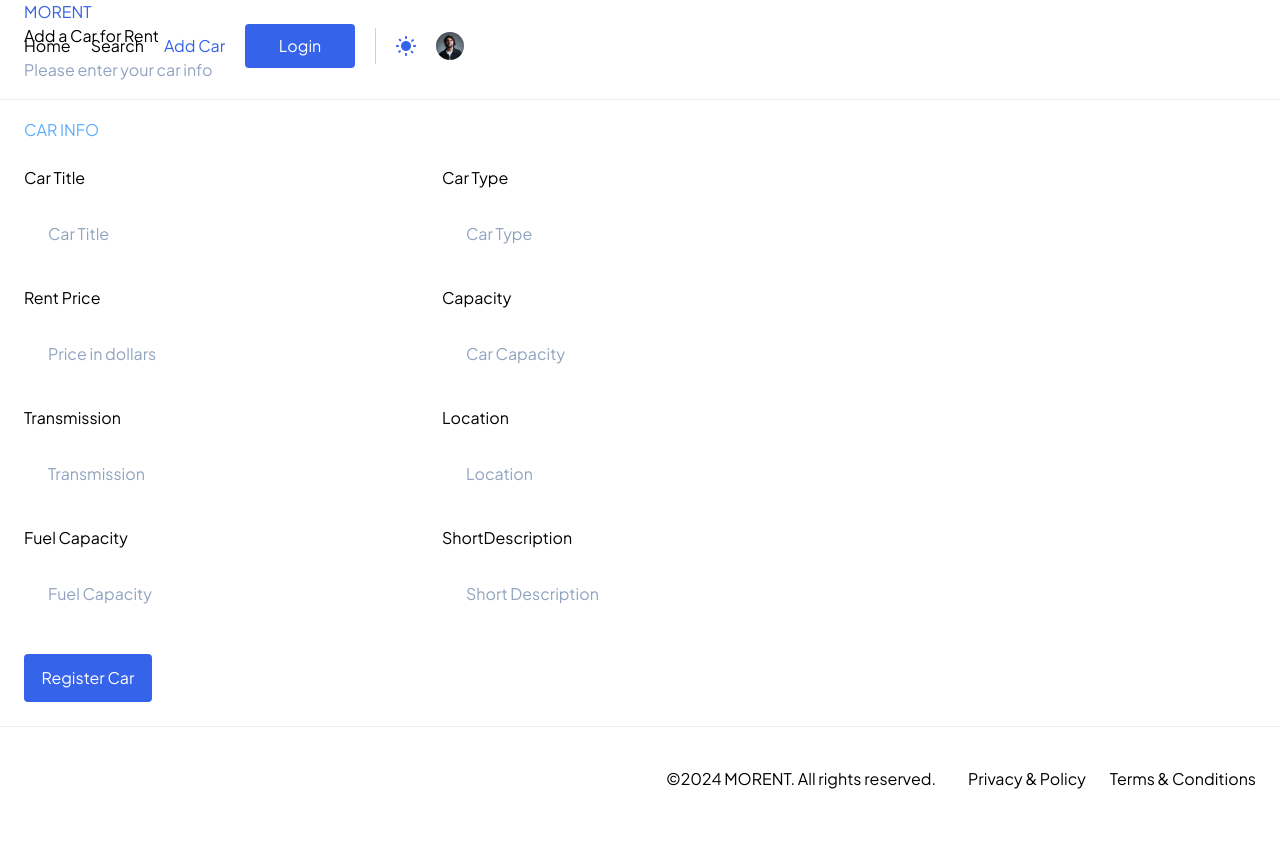
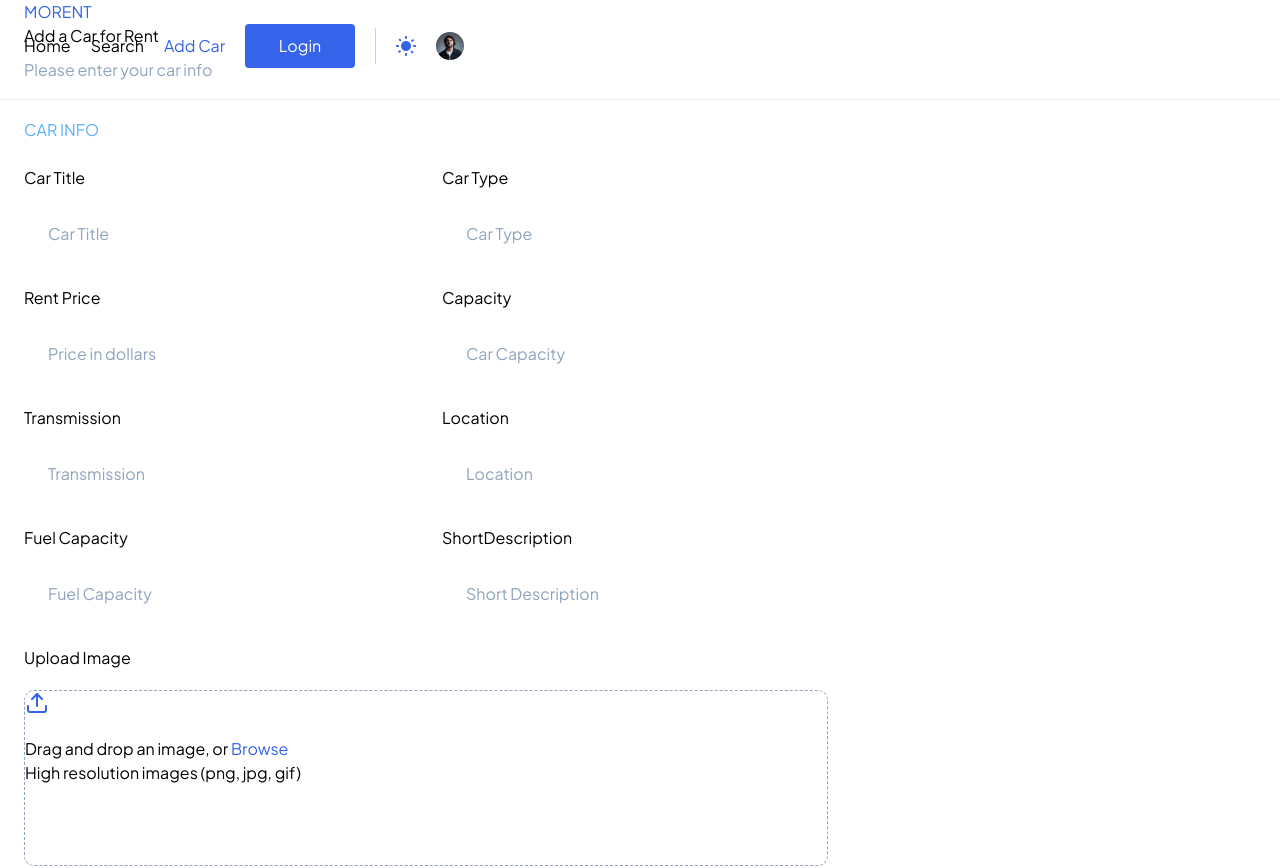
Before and after one commit to GlenMac90/rent-wheels, a Next.js app: page /cars/new in a window 1280 px wide. Shown: the top 868 px of the page. Before the commit the page ends 831 px from the top, so only its background shows below. Built offline with nearby package versions, Linux system fonts and the light colour scheme.

Commit message:
add dropzone to create car form

```diff
--- a/components/form/CreateCarForm.tsx
+++ b/components/form/CreateCarForm.tsx
@@ -1,5 +1,6 @@
 "use client";
 
+import { useCallback, useRef, useState, MouseEvent } from "react";
 import { SubmitHandler, useForm } from "react-hook-form";
 import { zodResolver } from "@hookform/resolvers/zod";
 import {
@@ -8,11 +9,15 @@ import {
   PopoverTrigger,
 } from "@/components/ui/popover";
 import { Command, CommandGroup, CommandItem } from "@/components/ui/command";
+import { useDropzone } from "react-dropzone";
+import { FiUpload } from "react-icons/fi";
+import { IoClose } from "react-icons/io5";
 
 import Button from "../Button";
 import { carFormSchema, CarFormFields } from "@/schemas";
 import { carTypes, carCapacity, carTransmission } from "@/constants";
 import { PopoverClose } from "@radix-ui/react-popover";
+import Image from "next/image";
 
 const rowStyles = "flex flex-col gap-6 md:flex-row md:gap-8 mt-6";
 const labelInputContainerStyles =
@@ -23,6 +28,8 @@ const inputStyles =
 const errorMessageStyles = "absolute text-red-500 light-14 -bottom-5";
 
 const CreateCarForm = () => {
+  const [images, setImages] = useState<string[]>([]);
+  const fileInputRef = useRef<HTMLInputElement>(null);
   const {
     register,
     handleSubmit,
@@ -33,11 +40,29 @@ const CreateCarForm = () => {
     resolver: zodResolver(carFormSchema),
   });
 
+  console.log(images);
   const formValues = watch();
-  console.log(formValues.rentPrice);
 
   const onSubmit: SubmitHandler<CarFormFields> = (data) => {
     console.log(data);
+  };
+
+  const onDrop = useCallback((acceptedFiles: any) => {
+    const file = acceptedFiles[0];
+    const urlString = URL.createObjectURL(file);
+    setImages((prev) => [...prev, urlString]);
+  }, []);
+  const { getRootProps, getInputProps, isDragActive } = useDropzone({ onDrop });
+
+  const handleButtonClick = () => {
+    if (fileInputRef.current) fileInputRef.current.click();
+  };
+
+  const handleImageDelete = (e: MouseEvent<HTMLButtonElement>) => {
+    const index = images.findIndex((img) => img === e.currentTarget.value);
+    const newImages = [...images];
+    newImages.splice(index, 1);
+    setImages(newImages);
   };
 
   return (
@@ -260,6 +285,57 @@ const CreateCarForm = () => {
           )}
         </div>
       </div>
+
+      {images && images.length > 0 && (
+        <div className="mt-6 flex w-full flex-wrap justify-center gap-4">
+          {images.map((image) => (
+            <div key={image} className="relative flex">
+              <button
+                className="absolute right-1 top-1 bg-white/50 text-xl text-slate-600"
+                onClick={handleImageDelete}
+                type="button"
+              >
+                <IoClose />
+              </button>
+              <Image
+                src={image}
+                alt="car image"
+                width={180}
+                height={180}
+                className="object-contain"
+              />
+            </div>
+          ))}
+        </div>
+      )}
+
+      <div className="mt-6 flex w-full flex-col gap-5">
+        <label className="semibold-14 md:semibold-16 text-gray-900_white">
+          Upload Image
+        </label>
+        <div
+          {...getRootProps()}
+          className={`flex-center h-44 w-full flex-col rounded-ten border border-dashed border-gray-400 ${isDragActive && "bg-white-200_gray-800"}`}
+        >
+          <input {...getInputProps()} className="hidden" ref={fileInputRef} />
+          <button type="button" onClick={handleButtonClick}>
+            <FiUpload className="text-2xl text-blue-500" />
+          </button>
+          <p className="medium-14 text-gray-blue-100 mt-4">
+            Drag and drop an image, or{" "}
+            <span
+              className="cursor-pointer text-blue-500"
+              onClick={handleButtonClick}
+            >
+              Browse
+            </span>
+          </p>
+          <span className="base-14 text-gray-400_white-100 mt-2">
+            High resolution images (png, jpg, gif)
+          </span>
+        </div>
+      </div>
+
       <Button width="w-full md:w-32" height="h-12" className="mt-8" submit>
         Register Car
       </Button>
```
